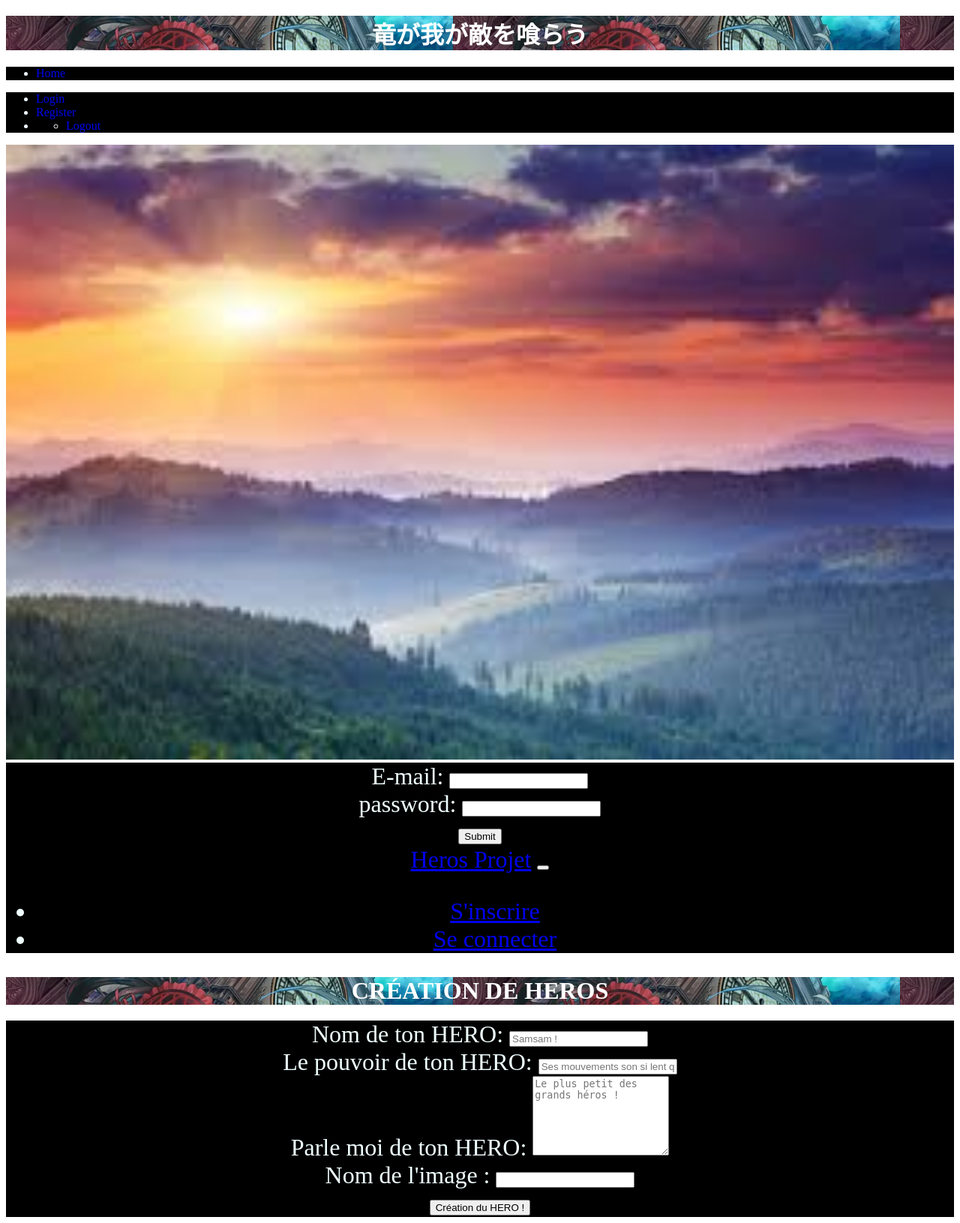
After one commit to ono-shitsuji/heros.b.d.d, a PHP site: page /app/Views/addheros.view.php in a window 1280 px wide. The commit adds this page. Shown: the whole page at 75% size. Run offline with PHP 8.4, Linux system fonts and the light colour scheme.

Commit message:
i miss melody

```diff
--- /dev/null
+++ b/app/Views/addheros.view.php
@@ -0,0 +1,55 @@
+<?php
+    require_once (__DIR__ . '/partials/head.php');
+?>
+<h1>Création de HEROS</h1>
+<form method="POST">
+    <div class="container">
+        <div class="form-group">
+            <label for="name" class="form-label">Nom de ton HERO:</label>
+            <input type="text" name="name" id="name" placeholder="Samsam !" class="form-control">
+            <?php
+            if(isset($arrayError['name'])){
+                ?>
+                    <p class="text-danger"><?= $arrayError['name']?></p>
+                <?php
+            }
+            ?>
+        </div>
+        <div class="form-group">
+            <label for="power" class="form-label">Le pouvoir de ton HERO:</label>
+            <input type="text" name="power" id="power" placeholder="Ses mouvements son si lent qu'il devient presque imperceptible" class="form-control">
+            <?php
+            if(isset($arrayError['power'])){
+                ?>
+                    <p class="text-danger"><?= $arrayError['power']?></p>
+                <?php
+            }
+            ?>
+        </div>
+        <div class="form-group">
+            <label for="description" class="form-label">Parle moi de ton HERO:</label>
+            <textarea class="form-control" placeholder="Le plus petit des grands héros !" id="description" name="description" style="height: 100px"></textarea>
+            <?php
+            if(isset($arrayError['description'])){
+                ?>
+                    <p class="text-danger"><?= $arrayError['description']?></p>
+                <?php
+            }
+            ?>
+        </div>
+        <div class="form-group">
+            <label for="image" class="form-label">Nom de l'image :</label>
+            <input type="text" name="image" id="" class="form-control">
+            <?php
+            if(isset($arrayError['image'])){
+                ?>
+                    <p class="text-danger"><?= $arrayError['image']?></p>
+                <?php
+            }
+            ?>
+        </div>
+        <button type="submit" class="btn btn-success mt-5">Création du HERO !</button>
+    </div>
+</form>
+<?php
+    require_once (__DIR__ . '/partials/footer.php');
--- a/app/Views/partials/head.php
+++ b/app/Views/partials/head.php
@@ -41,4 +41,45 @@
                     password: <input type="password" name="last-name"><br>
     <input type="submit">
 
+    <!--end of the line-->
+
+
+        <nav class="navbar navbar-expand-lg bg-body-tertiary">
+  <div class="container-fluid">
+    <a class="navbar-brand" href="#">Heros Projet</a>
+    <button class="navbar-toggler" type="button" data-bs-toggle="collapse" data-bs-target="#navbarNav" aria-controls="navbarNav" aria-expanded="false" aria-label="Toggle navigation">
+      <span class="navbar-toggler-icon"></span>
+    </button>
+    <div class="collapse navbar-collapse" id="navbarNav">
+      <ul class="navbar-nav">
+        <?php
+          if(isset($_SESSION['user'])){
+            if($_SESSION['user']['role'] === "admin"){
+              ?>
+                <li class="nav-item">
+                  <a class="nav-link" href="/addheros">Ajouter un hero</a>
+                </li>
+              <?php
+            }
+        ?>
+          <li class="nav-item">
+            <a class="nav-link" href="/logout">Se déconnecter</a>
+          </li>
+        <?php
+          } else {
+        ?>
+          <li class="nav-item">
+            <a class="nav-link" href="/register">S'inscrire</a>
+          </li>
+          <li class="nav-item">
+            <a class="nav-link" href="/login">Se connecter</a>
+          </li>
+        <?php
+        }
+        ?>
+      </ul>
+    </div>
+  </div>
+</nav>
+
 </form>
--- a/docker-compose.yml
+++ b/docker-compose.yml
@@ -28,3 +28,6 @@ services:
       - "3306:3306"
     volumes:
       - db_data:/var/lib/mysql
+
+volumes:
+  db_data:
```
Also changed, not shown: app/Controllers/AddHerosController.php (added, +48 -0 lines), app/Controllers/EditHeroController.php (added, +34 -0 lines), app/Controllers/HomeController.php (+7 -0 lines), app/Views/edithero.php (added, +10 -0 lines), app/Views/home.view.php (+22 -0 lines), app/utils/checkForm.php (+33 -1 lines), config/function.php (+7 -0 lines), config/router.php (+6 -10 lines).
